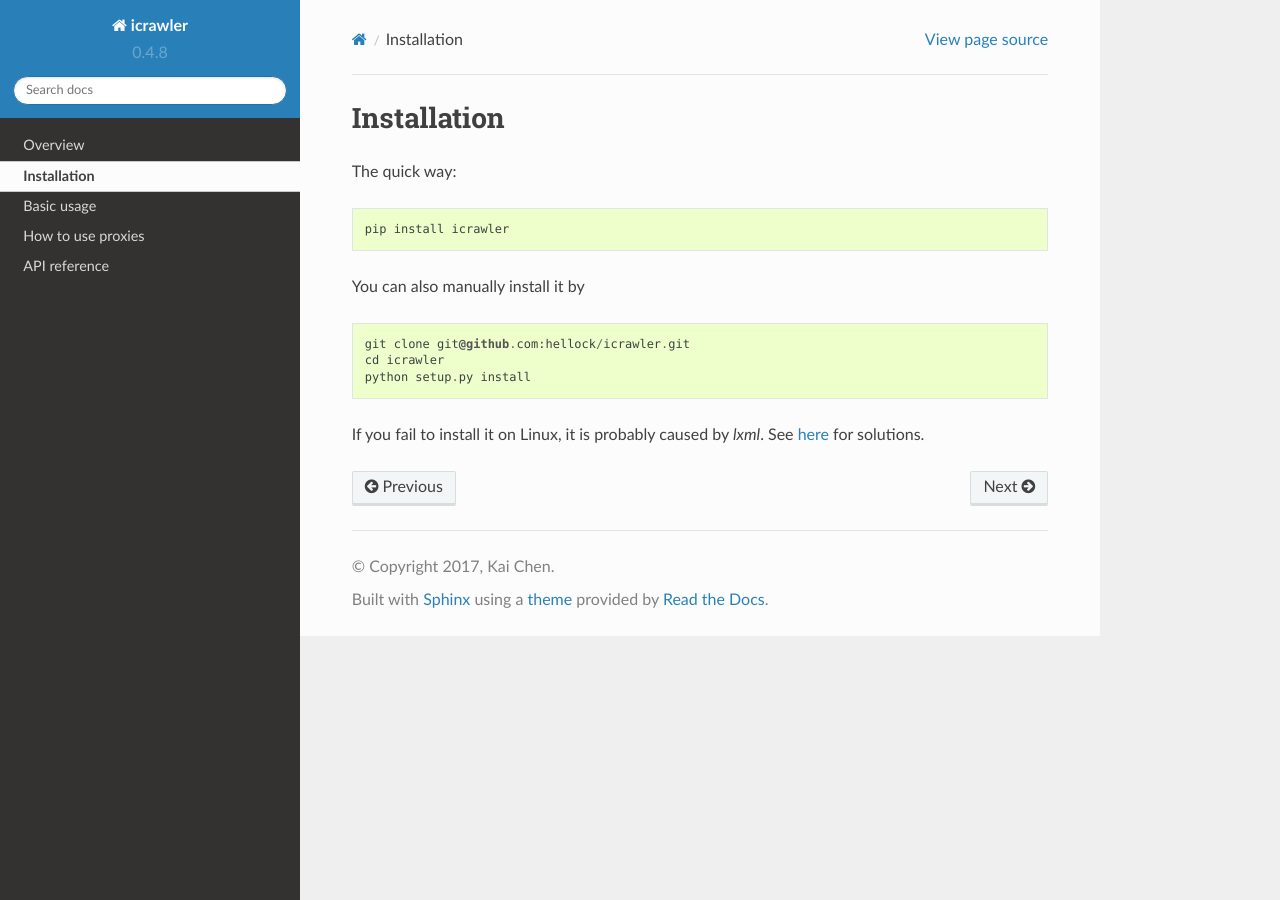
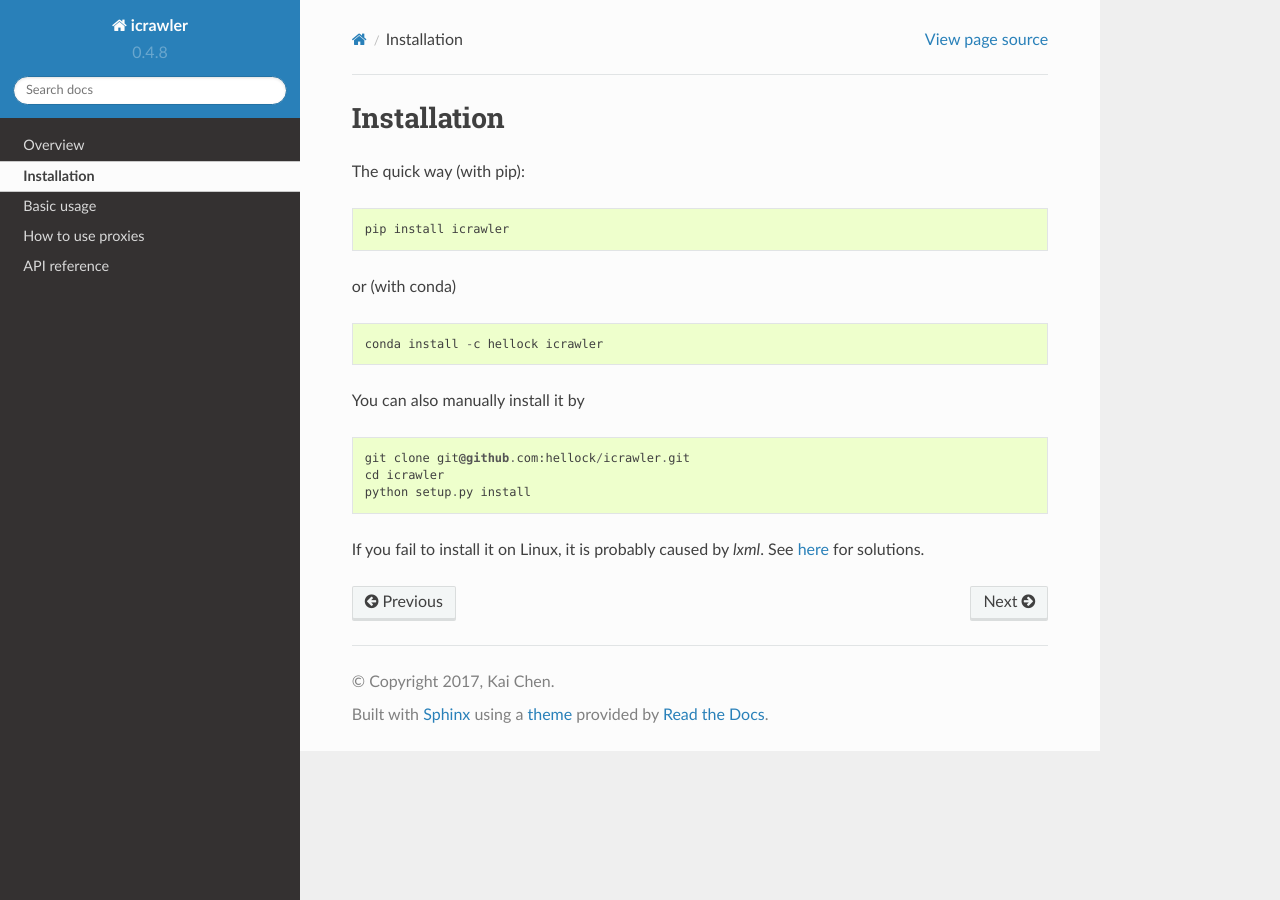
Before and after one commit to hellock/icrawler, a Sphinx documentation site: the page built from docs/install.rst, in a window 1280 px wide. Built offline with Sphinx 7.4.7 and the Read the Docs theme 2.0.0, drawn with Linux system fonts in a browser that asks for light colours.

Commit message:
support installation with conda

```diff
--- a/README.rst
+++ b/README.rst
@@ -19,6 +19,8 @@ Introduction
 ------------
 
 Documentation: http://icrawler.readthedocs.io/
+
+Try it with ``pip install icrawler`` or ``conda install -c hellock icrawler``.
 
 This package is a mini framework of web crawlers. With modularization design,
 it can be extended conveniently. It supports media data like images and videos
--- a/docs/install.rst
+++ b/docs/install.rst
@@ -1,11 +1,17 @@
 Installation
 ============
 
-The quick way:
+The quick way (with pip):
 
 ::
 
     pip install icrawler
+
+or (with conda)
+
+::
+
+    conda install -c hellock icrawler
 
 You can also manually install it by
 
```
